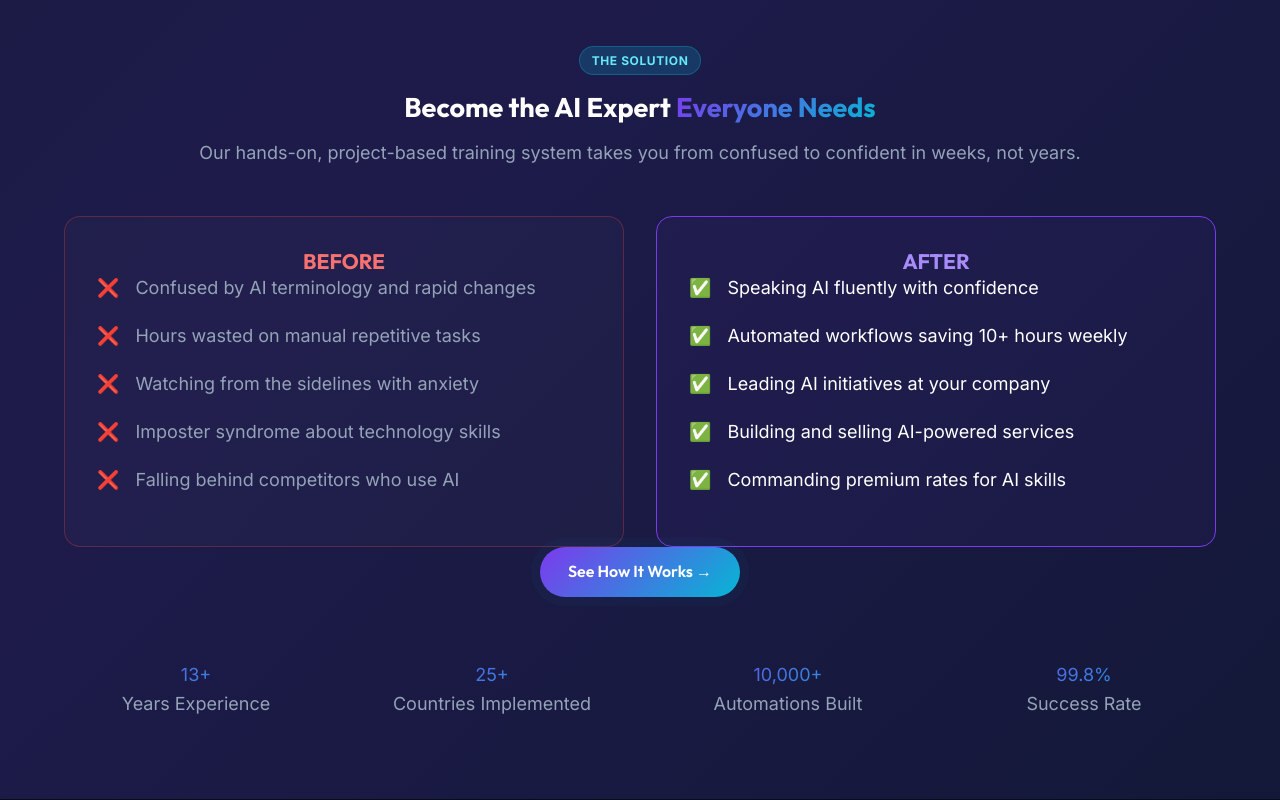
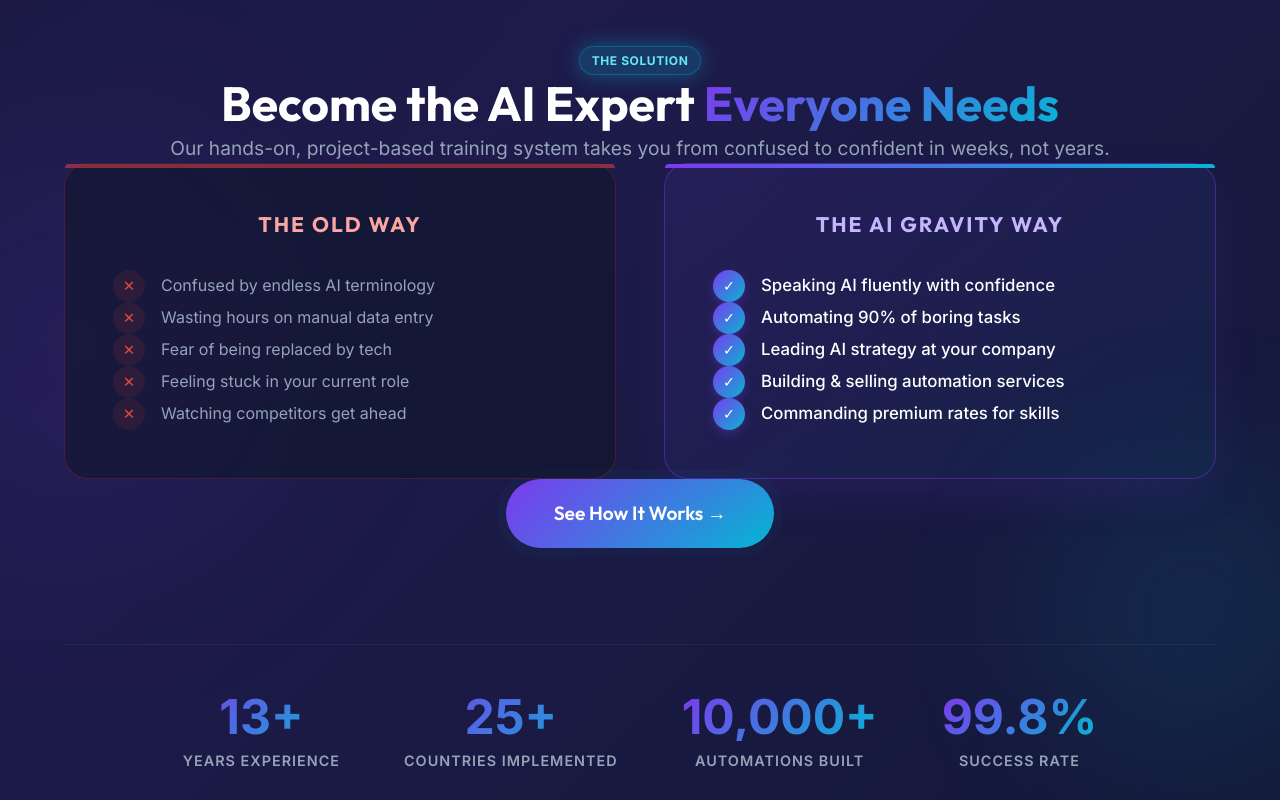
Before and after one commit to chetanpayroll/gmp-payroll-site, a Next.js app: page / in a window 1280 px wide. Shown: the part 1580-2380 px from the top of the page. Built offline with nearby package versions, Linux system fonts and the light colour scheme.

Commit message:
Enhance Solution section visualization and force horizontal stats layout

```diff
--- a/src/components/SolutionSection.js
+++ b/src/components/SolutionSection.js
@@ -10,75 +10,94 @@ const stats = [
 
 const SolutionSection = () => {
     return (
-        <section className="section bg-animated">
-            <div className="container">
-                <div className="text-center mb-12">
-                    <div className="badge badge-cyan mb-4">THE SOLUTION</div>
-                    <h2 className="mb-4">Become the AI Expert <span className="text-gradient">Everyone Needs</span></h2>
-                    <p className="text-gray max-w-2xl mx-auto">Our hands-on, project-based training system takes you from confused to confident in weeks, not years.</p>
+        <section className="section bg-animated" style={{ position: 'relative', overflow: 'hidden' }}>
+            {/* Background Decor */}
+            <div style={{ position: 'absolute', top: '20%', left: '-10%', width: '400px', height: '400px', background: 'rgba(124, 58, 237, 0.1)', borderRadius: '50%', filter: 'blur(100px)' }}></div>
+            <div style={{ position: 'absolute', bottom: '10%', right: '-5%', width: '300px', height: '300px', background: 'rgba(6, 182, 212, 0.1)', borderRadius: '50%', filter: 'blur(80px)' }}></div>
+
+            <div className="container" style={{ position: 'relative', zIndex: 10 }}>
+                <div className="text-center mb-16">
+                    <div className="badge badge-cyan mb-6" style={{ boxShadow: '0 0 20px rgba(6, 182, 212, 0.4)' }}>THE SOLUTION</div>
+                    <h2 className="mb-6" style={{ fontSize: '3rem' }}>Become the AI Expert <span className="text-gradient">Everyone Needs</span></h2>
+                    <p className="text-gray max-w-2xl mx-auto" style={{ fontSize: '1.2rem' }}>Our hands-on, project-based training system takes you from confused to confident in weeks, not years.</p>
                 </div>
 
-                <div className="comparison-grid">
-                    {/* BEFORE */}
-                    <div className="compare-col" style={{ borderColor: 'rgba(239, 68, 68, 0.3)' }}>
-                        <h3 className="text-xl font-bold mb-6 text-center text-red-400" style={{ color: '#f87171' }}>BEFORE</h3>
-                        <div className="compare-item">
-                            <span>❌</span>
-                            <p className="text-gray text-sm">Confused by AI terminology and rapid changes</p>
-                        </div>
-                        <div className="compare-item">
-                            <span>❌</span>
-                            <p className="text-gray text-sm">Hours wasted on manual repetitive tasks</p>
-                        </div>
-                        <div className="compare-item">
-                            <span>❌</span>
-                            <p className="text-gray text-sm">Watching from the sidelines with anxiety</p>
-                        </div>
-                        <div className="compare-item">
-                            <span>❌</span>
-                            <p className="text-gray text-sm">Imposter syndrome about technology skills</p>
-                        </div>
-                        <div className="compare-item">
-                            <span>❌</span>
-                            <p className="text-gray text-sm">Falling behind competitors who use AI</p>
+                <div style={{ display: 'grid', gridTemplateColumns: 'repeat(auto-fit, minmax(300px, 1fr))', gap: '3rem', alignItems: 'stretch' }}>
+
+                    {/* BEFORE CARD */}
+                    <div style={{
+                        background: 'rgba(15, 23, 42, 0.6)',
+                        border: '1px solid rgba(239, 68, 68, 0.2)',
+                        borderRadius: '24px',
+                        padding: '3rem',
+                        position: 'relative'
+                    }}>
+                        <div style={{ position: 'absolute', top: 0, left: 0, width: '100%', height: '4px', background: 'rgba(239, 68, 68, 0.5)', borderRadius: '24px 24px 0 0' }}></div>
+                        <h3 className="text-xl font-bold mb-8 text-center" style={{ color: '#fca5a5', letterSpacing: '2px' }}>THE OLD WAY</h3>
+
+                        <div className="space-y-6">
+                            {[
+                                "Confused by endless AI terminology",
+                                "Wasting hours on manual data entry",
+                                "Fear of being replaced by tech",
+                                "Feeling stuck in your current role",
+                                "Watching competitors get ahead"
+                            ].map((item, i) => (
+                                <div key={i} style={{ display: 'flex', gap: '1rem', alignItems: 'center' }}>
+                                    <div style={{ minWidth: '32px', height: '32px', borderRadius: '50%', background: 'rgba(239, 68, 68, 0.1)', color: '#ef4444', display: 'flex', alignItems: 'center', justifyContent: 'center', fontSize: '0.9rem' }}>✕</div>
+                                    <p style={{ color: '#94a3b8', fontSize: '1rem', margin: 0 }}>{item}</p>
+                                </div>
+                            ))}
                         </div>
                     </div>
 
-                    {/* AFTER */}
-                    <div className="compare-col" style={{ borderColor: 'var(--color-secondary)', background: 'rgba(124, 58, 237, 0.05)' }}>
-                        <h3 className="text-xl font-bold mb-6 text-center" style={{ color: '#a78bfa' }}>AFTER</h3>
-                        <div className="compare-item">
-                            <span>✅</span>
-                            <p className="text-white text-sm">Speaking AI fluently with confidence</p>
-                        </div>
-                        <div className="compare-item">
-                            <span>✅</span>
-                            <p className="text-white text-sm">Automated workflows saving 10+ hours weekly</p>
-                        </div>
-                        <div className="compare-item">
-                            <span>✅</span>
-                            <p className="text-white text-sm">Leading AI initiatives at your company</p>
-                        </div>
-                        <div className="compare-item">
-                            <span>✅</span>
-                            <p className="text-white text-sm">Building and selling AI-powered services</p>
-                        </div>
-                        <div className="compare-item">
-                            <span>✅</span>
-                            <p className="text-white text-sm">Commanding premium rates for AI skills</p>
+                    {/* AFTER CARD */}
+                    <div style={{
+                        background: 'linear-gradient(145deg, rgba(124, 58, 237, 0.1) 0%, rgba(6, 182, 212, 0.05) 100%)',
+                        border: '1px solid rgba(124, 58, 237, 0.4)',
+                        borderRadius: '24px',
+                        padding: '3rem',
+                        position: 'relative',
+                        boxShadow: '0 20px 50px -10px rgba(124, 58, 237, 0.15)'
+                    }}>
+                        <div style={{ position: 'absolute', top: 0, left: 0, width: '100%', height: '4px', background: 'linear-gradient(90deg, #7c3aed, #06b6d4)', borderRadius: '24px 24px 0 0' }}></div>
+                        <h3 className="text-xl font-bold mb-8 text-center" style={{ color: '#c4b5fd', letterSpacing: '2px' }}>THE AI GRAVITY WAY</h3>
+
+                        <div className="space-y-6">
+                            {[
+                                "Speaking AI fluently with confidence",
+                                "Automating 90% of boring tasks",
+                                "Leading AI strategy at your company",
+                                "Building & selling automation services",
+                                "Commanding premium rates for skills"
+                            ].map((item, i) => (
+                                <div key={i} style={{ display: 'flex', gap: '1rem', alignItems: 'center' }}>
+                                    <div style={{ minWidth: '32px', height: '32px', borderRadius: '50%', background: 'linear-gradient(135deg, #7c3aed, #06b6d4)', color: 'white', display: 'flex', alignItems: 'center', justifyContent: 'center', fontSize: '0.9rem', boxShadow: '0 4px 10px rgba(124, 58, 237, 0.3)' }}>✓</div>
+                                    <p style={{ color: 'white', fontSize: '1.05rem', margin: 0, fontWeight: '500' }}>{item}</p>
+                                </div>
+                            ))}
                         </div>
                     </div>
                 </div>
 
-                <div className="text-center mt-12">
-                    <Link href="#courses" className="btn btn-primary btn-glow">See How It Works →</Link>
+                <div className="text-center mt-16">
+                    <Link href="/enroll" className="btn btn-primary btn-glow" style={{ padding: '1.2rem 3rem', fontSize: '1.2rem' }}>See How It Works →</Link>
                 </div>
 
-                <div className="stats-row">
+                {/* VISUALLY FORCED HORIZONTAL LAYOUT FOR STATS */}
+                <div style={{
+                    display: 'flex',
+                    flexWrap: 'wrap',
+                    justifyContent: 'center',
+                    gap: '4rem',
+                    marginTop: '6rem',
+                    borderTop: '1px solid rgba(255,255,255,0.05)',
+                    paddingTop: '3rem'
+                }}>
                     {stats.map((stat, index) => (
-                        <div key={index}>
-                            <div className="text-3xl font-bold text-gradient mb-2">{stat.value}</div>
-                            <div className="text-sm text-gray uppercase tracking-wider">{stat.label}</div>
+                        <div key={index} style={{ textAlign: 'center', minWidth: '150px' }}>
+                            <div className="text-gradient" style={{ fontSize: '3rem', fontWeight: '800', marginBottom: '0.5rem', lineHeight: 1 }}>{stat.value}</div>
+                            <div style={{ color: '#94a3b8', fontSize: '0.9rem', textTransform: 'uppercase', letterSpacing: '1px', fontWeight: '600' }}>{stat.label}</div>
                         </div>
                     ))}
                 </div>
```
